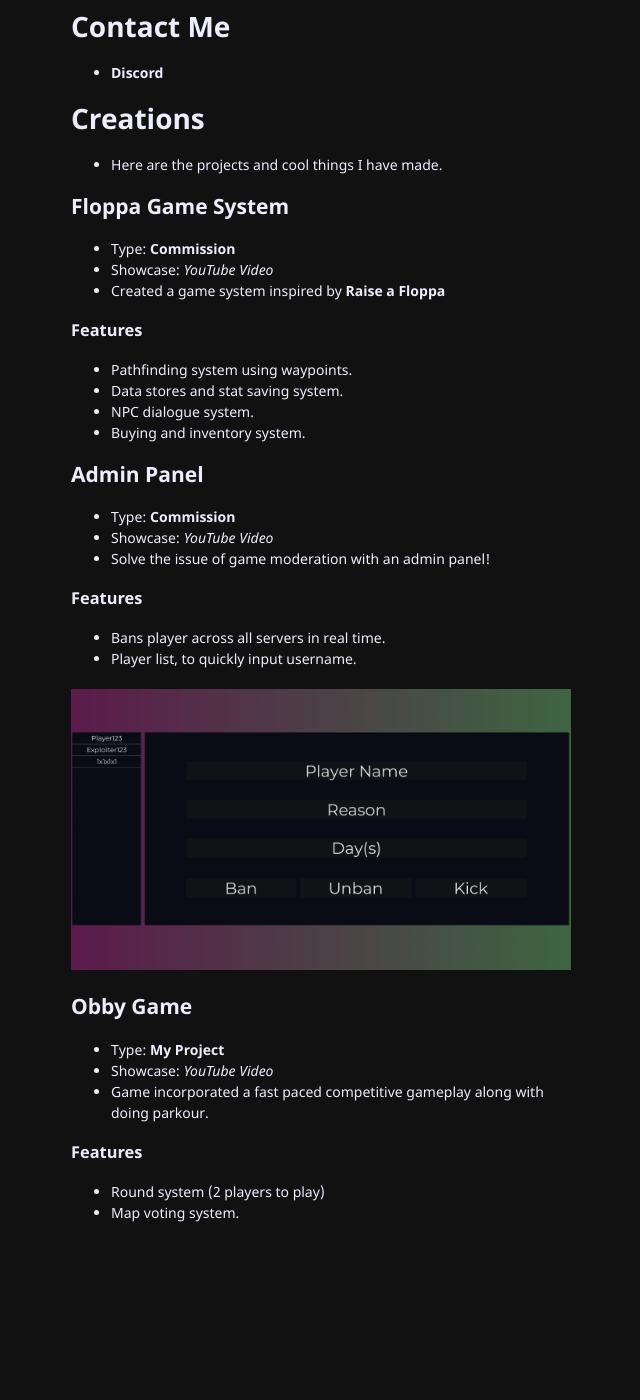
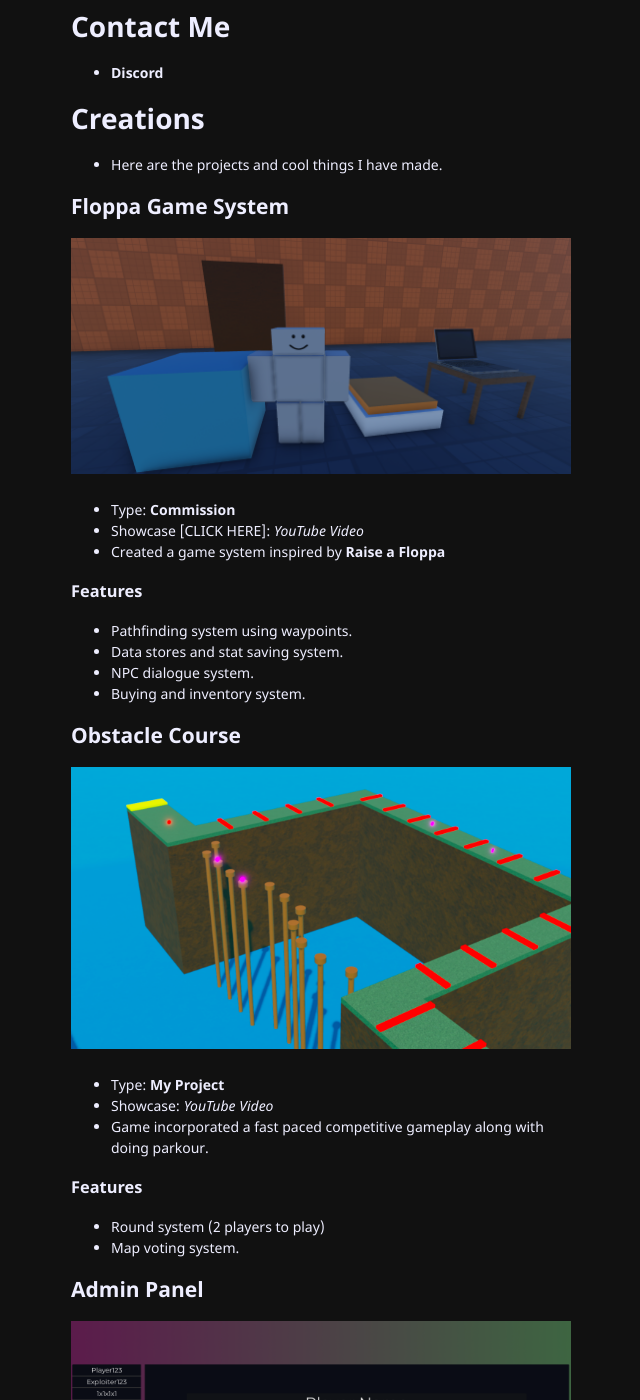
Before and after one commit to ant-xy/ant-xy.github.io, a Jekyll site: the page built from index.md, in a window 1280 px wide and 1400 px high, scrolled down 427 px. Shown: the whole window, without its empty margins (319-959 px from the left). Built offline with Jekyll 4.4.1, drawn with Linux system fonts in a browser that asks for light colours; before the commit the page ends 1778 px from its top, so only the background shows below that.

Commit message:
Fourth Commit - Added more games

```diff
--- a/index.md
+++ b/index.md
@@ -28,8 +28,11 @@ Welcome to my Portfolio!
 * Here are the projects and cool things I have made.
 
 ## Floppa Game System
+
+  ![Floppa Images](./images/FloppaShowcase.png)
+
   * Type: **Commission**
-  * Showcase: [_YouTube Video_]()
+  * Showcase [CLICK HERE]: [_YouTube Video_](https://youtu.be/67LcP2Ave0w)
   * Created a game system inspired by **Raise a Floppa**
 
 ### Features
@@ -39,24 +42,29 @@ Welcome to my Portfolio!
   * NPC dialogue system.
   * Buying and inventory system.
 
+
+## Obstacle Course
+
+![Obstacle Course Map](./images/ObstacleCourseShowcase.png)
+
+* Type: **My Project**
+* Showcase: [_YouTube Video_](https://youtu.be/H7yYtqlhNEY)
+* Game incorporated a fast paced competitive gameplay along with doing parkour.
+
+### Features
+
+* Round system (2 players to play)
+* Map voting system.
+
 ## Admin Panel
+
+![Admin Panel Picture](./images/BanUIWebsite.png)
+
   * Type: **Commission**
-  * Showcase: [_YouTube Video_]()
+  * Showcase: [_YouTube Video_](https://youtu.be/JJo7vWOocIs)
   * Solve the issue of game moderation with an admin panel!
 
 ### Features
 
   * Bans player across all servers in real time.
   * Player list, to quickly input username.
-
-![Admin Panel Picture](./BanUIWebsite.png)
-
-## Obby Game
-* Type: **My Project**
-* Showcase: [_YouTube Video_]()
-* Game incorporated a fast paced competitive gameplay along with doing parkour.
-
-### Features
-
-* Round system (2 players to play)
-* Map voting system.
```
Also changed, not shown: images/BanUIWebsite.png (renamed from BanUIWebsite.png), images/FloppaShowcase.png (added), images/ObstacleCourseShowcase.png (added).
